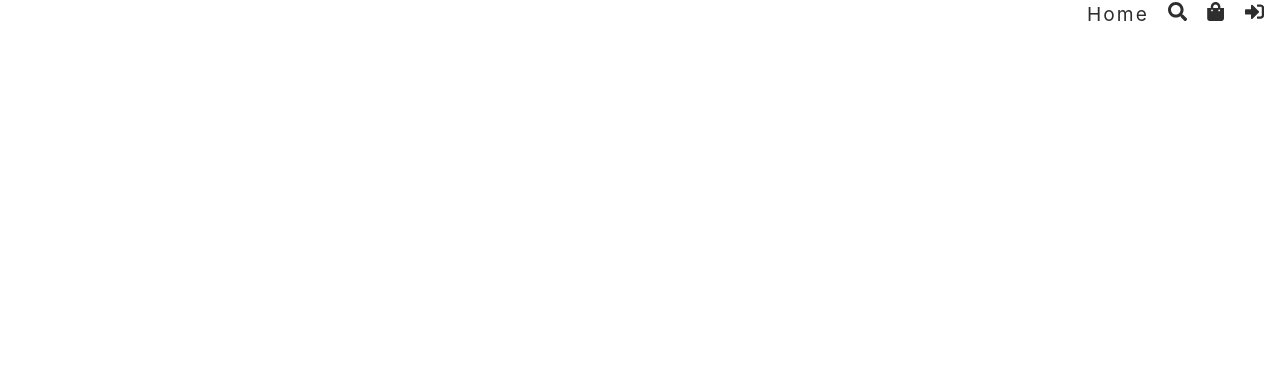
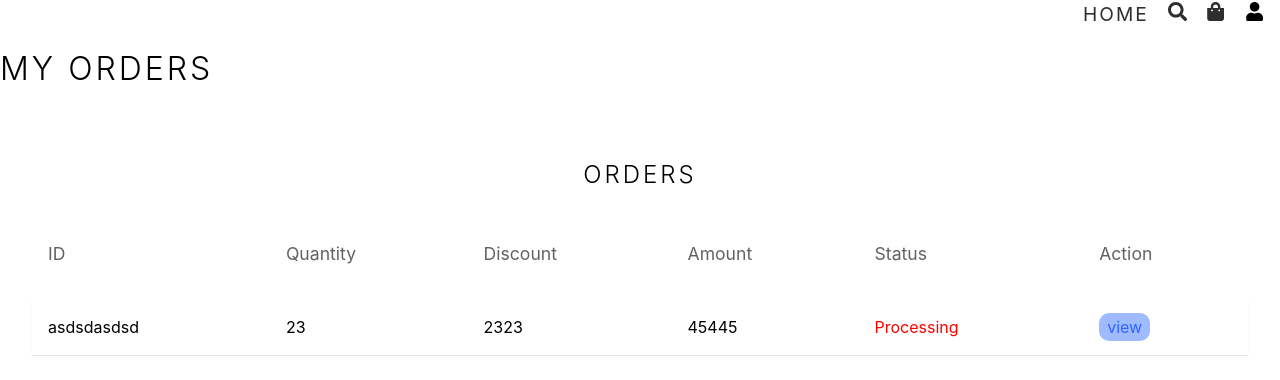
Before and after one commit to zubair-mallick/E_comerce, a React (Vite) app in the folder frontend/: page /orders in a window 1280 px wide. Before the commit this address had no page. Shown: the top 380 px of the page. Built offline with nearby package versions, Linux system fonts and the light colour scheme.

Commit message:
sdd orders sectin

```diff
--- a/frontend/src/App.tsx
+++ b/frontend/src/App.tsx
@@ -5,11 +5,17 @@ import Header  from "./components/header";
 
 import { lazy, Suspense } from "react";
 
+
+
 const Login = lazy(()=>import("./pages/login.tsx"))
 const Home = lazy(() => import("./pages/Home"));
 const Search = lazy(() => import("./pages/Search"));
 const Cart = lazy(() => import("./pages/Cart"));
 const Shipping = lazy(() => import("./pages/shipping"));
+const Orders = lazy(() => import("./pages/Orders"));
+const OrderDetails = lazy(() => import("./pages/orderDetails.tsx"));
+
+
 //admin Routes import start
 const Dashboard = lazy(() => import("./pages/admin/dashboard"));
 const Products = lazy(() => import("./pages/admin/products"));
@@ -44,7 +50,13 @@ const App = () => {
          <Route path="/login" element={<Login />} />
 
           {/* login user routes */}
-          <Route path="/shipping" element={<Shipping />} />
+         <Route>
+         <Route path="/shipping" element={<Shipping />} />
+         <Route path="/orders" element={<Orders />} />
+         <Route path="/order/:id" element={<OrderDetails />} />
+
+         </Route>
+
 
 
 
--- a/frontend/src/components/header.tsx
+++ b/frontend/src/components/header.tsx
@@ -3,7 +3,7 @@ import { useState } from 'react'
 import { FaSearch, FaShoppingBag, FaSignInAlt, FaSignOutAlt, FaUser } from 'react-icons/fa'
 import { Link } from 'react-router-dom'
 
-const user={_id:"",role:"admin"}
+const user={_id:"asd",role:"admin"}
 const header = () => {
     const [isOpen,setIsOpen] = useState<boolean>(false)
     const logoutHandler =()=>{
@@ -15,7 +15,7 @@ const header = () => {
 
   return (
    <nav  className='header' >
-         <Link to={"/"} onClick={()=>setIsOpen(false)} >Home</Link>
+         <Link to={"/"} onClick={()=>setIsOpen(false)} >HOME</Link>
          <Link to={"/seacrh"} onClick={()=>setIsOpen(false)} ><FaSearch/></Link>
          <Link to={"/cart"} onClick={()=>setIsOpen(false)}><FaShoppingBag/></Link>
 
--- /dev/null
+++ b/frontend/src/pages/Orders.tsx
@@ -0,0 +1,62 @@
+import { ReactElement, useState } from "react";
+import TableHOC from "../components/admin/TableHOC"
+import { Column } from "react-table";
+import { Link } from "react-router-dom";
+
+type DataType={
+    _id: string;
+    amount: number;
+    quantity: number;
+    discount: number;
+    status: ReactElement;
+    action:ReactElement;
+}
+
+const columns: Column<DataType>[]=[{
+    Header: "ID",
+    accessor: "_id",
+  },{
+    Header: "Quantity",
+    accessor: "quantity",
+  },{
+  Header: "Discount",
+    accessor: "discount",
+  },
+  {
+    Header: "Amount",
+      accessor: "amount",
+ },
+ {
+    Header: "Status",
+    accessor: "status",
+
+ },
+ {
+    Header: "Action",
+    accessor: "action",
+  },
+
+
+
+]
+
+const Orders = () => {
+        const [rows] = useState<DataType[]>([
+          {  _id: "asdsdasdsd",
+            amount: 45445,
+            quantity: 23,
+            discount: 2323,
+            status: <span className="red">Processing</span>,
+            action: <Link to={`/order/${"asdsdasdsd"}`}>view</Link>
+        }
+        ]);
+    const table = TableHOC<DataType>(columns,rows,"dashboard-product-box","Orders",!(rows.length<6))()
+  return (
+    <div className="container">
+      <h1>My Orders</h1>
+      {table}
+    </div>
+  )
+}
+
+export default Orders
--- /dev/null
+++ b/frontend/src/pages/orderDetails.tsx
@@ -0,0 +1,11 @@
+
+
+const OrderDetails = () => {
+  return (
+    <div>
+      asas
+    </div>
+  )
+}
+
+export default OrderDetails
--- a/frontend/src/styles/app.scss
+++ b/frontend/src/styles/app.scss
@@ -50,6 +50,23 @@
   @import "admin-styles/chart";
   @import "admin-styles/dashboardapp";
   @import "admin-styles/mediaquery";
+.container{
+  max-width: 1376px;
+  width: 100%;
+  margin: auto;
+  overflow: auto;
+  >h1{
+    @include heading;
+    margin: 1rem 0;
+    text-align: left;
+
+  }
+}
+.heading{
+  @include heading;
+  margin: 1rem 0;
+  text-align: center
+}
 
 .header{
   margin-right: 1rem;
@@ -87,11 +104,7 @@
   }
 }
 
-.heading{
-  @include heading;
-  margin: 1rem 0;
-  text-align: center
-}
+
 
 
 
```
